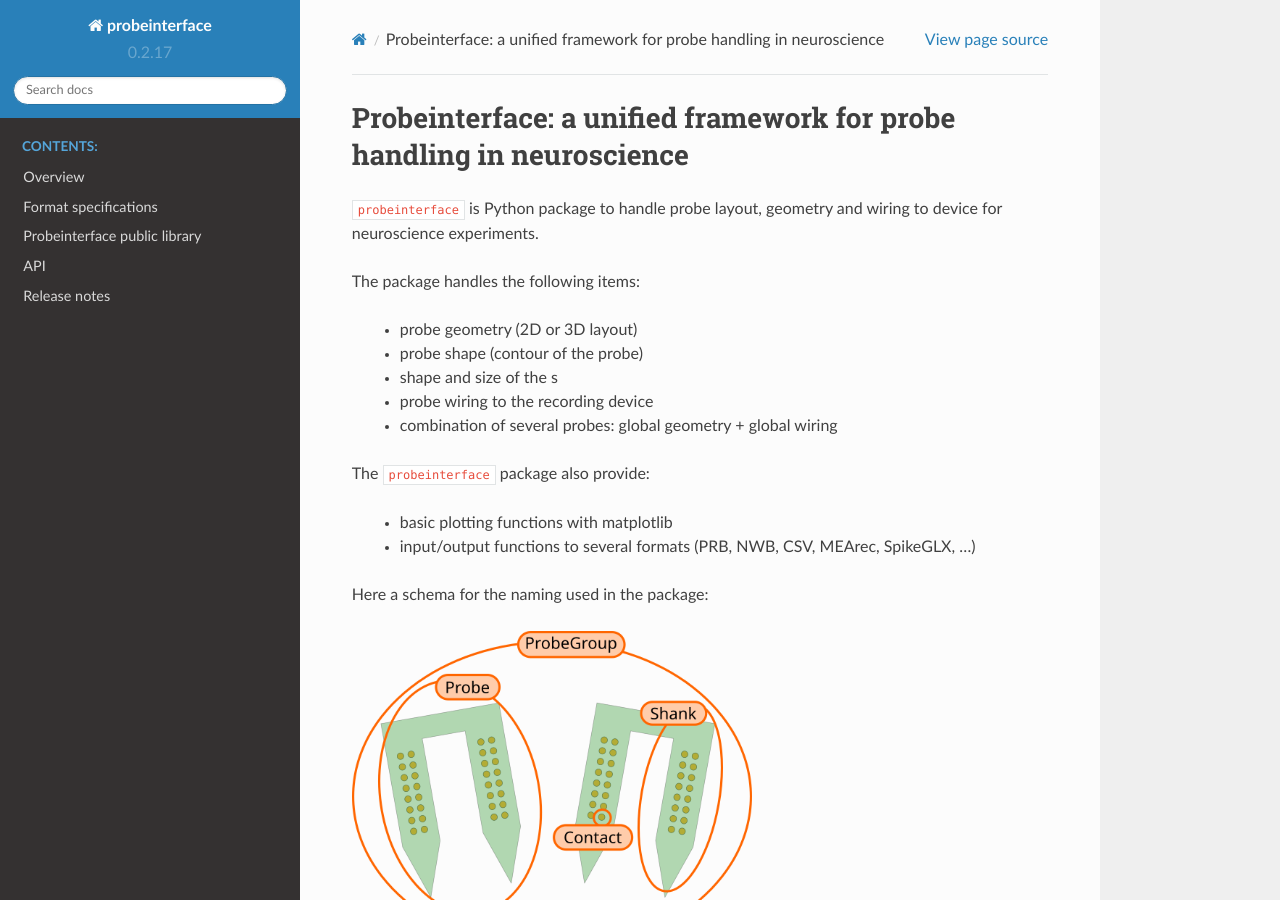
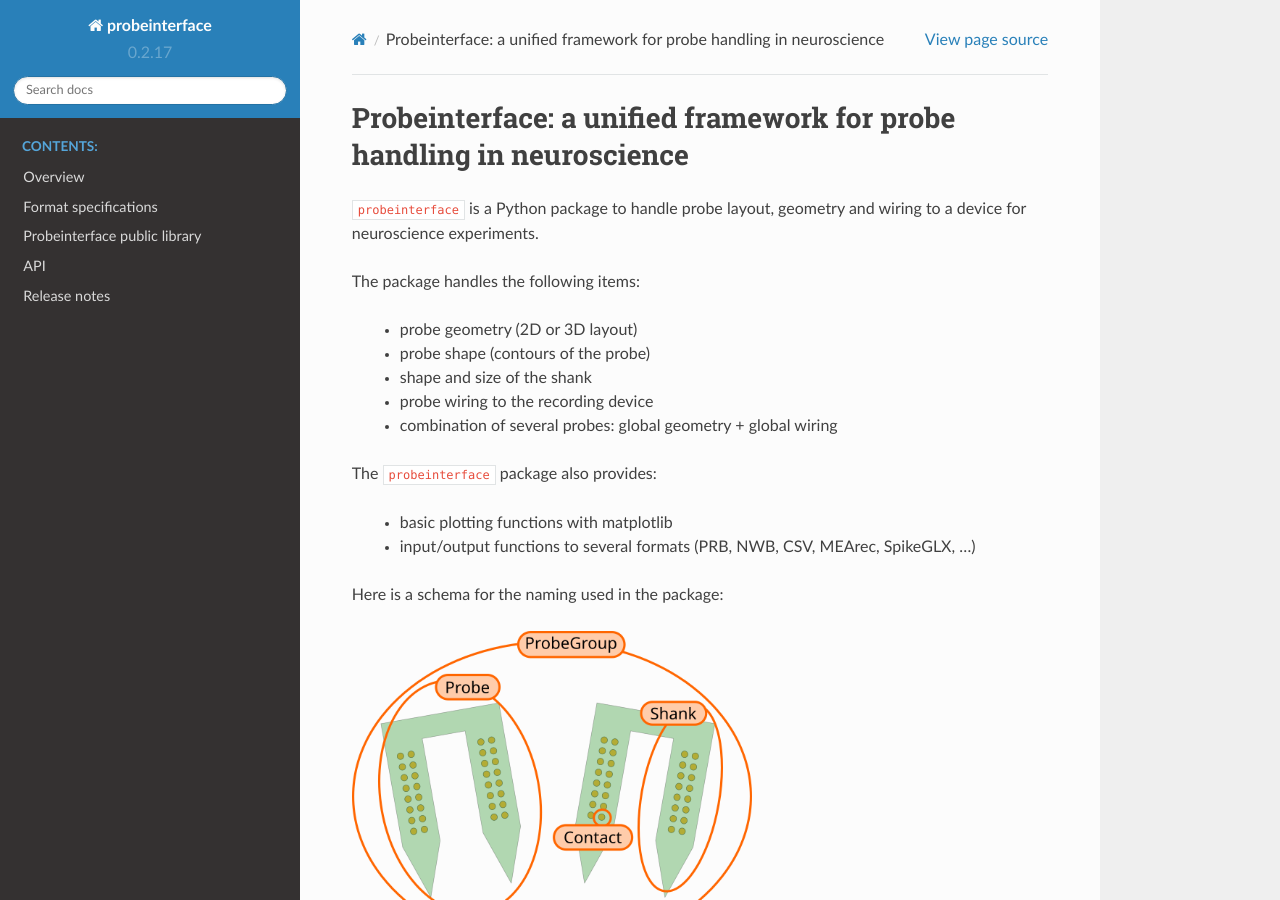
Before and after one commit to SpikeInterface/probeinterface, a Sphinx documentation site: the page built from doc/index.rst, in a window 1280 px wide and 900 px high. Built offline with Sphinx 7.4.7 and the Read the Docs theme 2.0.0, drawn with Linux system fonts in a browser that asks for light colours; pages that are not in the unit, such as notebooks, are missing from menus.

Commit message:
Update index.rst
fix typos.

```diff
--- a/doc/index.rst
+++ b/doc/index.rst
@@ -1,23 +1,23 @@
 Probeinterface: a unified framework for probe handling in neuroscience
 ======================================================================
 
-:code:`probeinterface` is Python package to handle probe layout, geometry and wiring to device for neuroscience experiments.
+:code:`probeinterface` is a Python package to handle probe layout, geometry and wiring to a device for neuroscience experiments.
 
 
 The package handles the following items:
 
   * probe geometry (2D or 3D  layout)
-  * probe shape (contour of the probe)
-  * shape and size of the s
+  * probe shape (contours of the probe)
+  * shape and size of the shank
   * probe wiring to the recording device
   * combination of several probes: global geometry + global wiring
 
-The :code:`probeinterface` package also provide:
+The :code:`probeinterface` package also provides:
 
   * basic plotting functions with matplotlib
   * input/output functions to several formats (PRB, NWB, CSV, MEArec, SpikeGLX, ...)
 
-Here a schema for the naming used in the package:
+Here is a schema for the naming used in the package:
 
 .. image:: img/probeinterface_naming.png
     :width: 400 px
```
